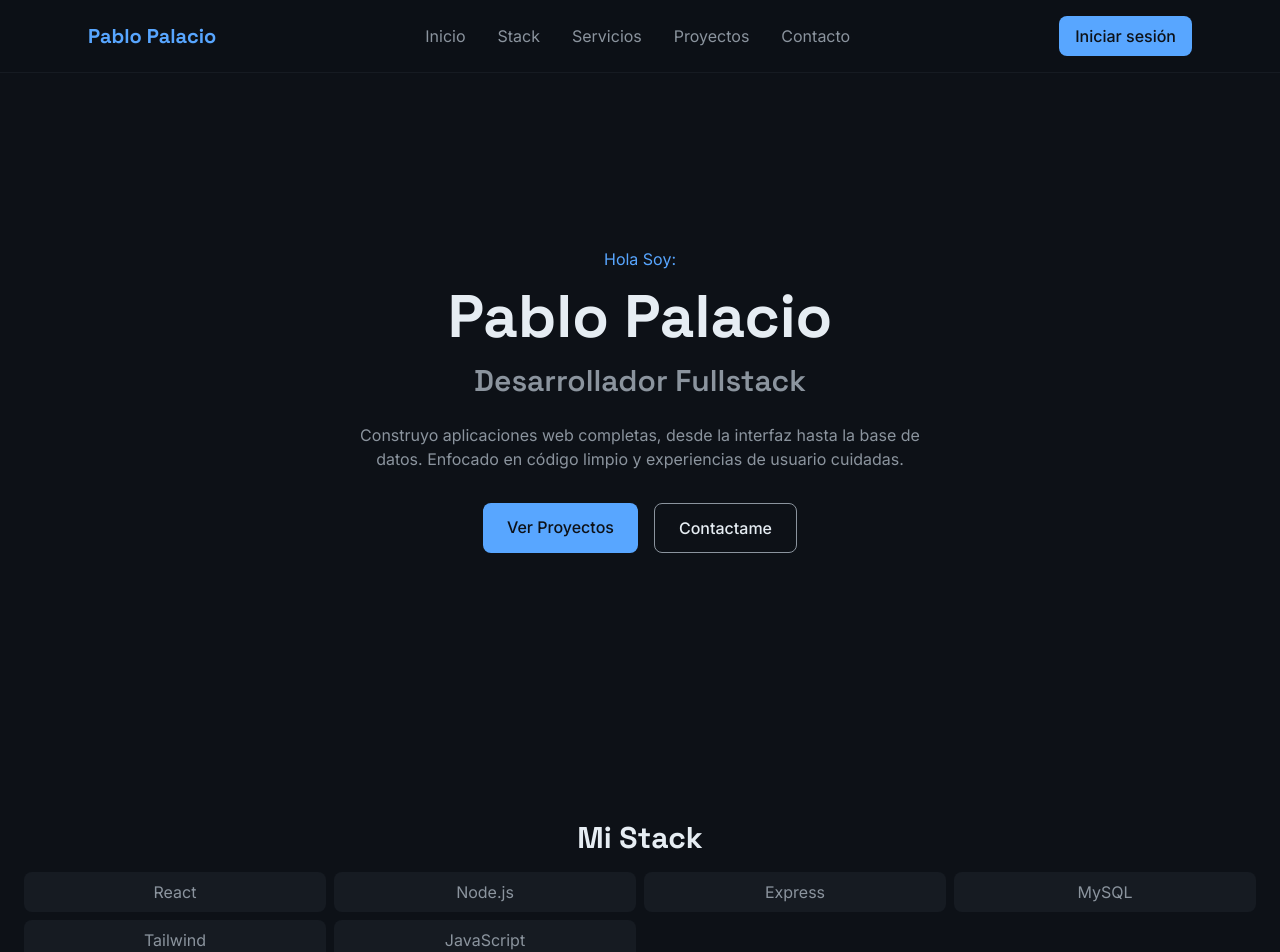
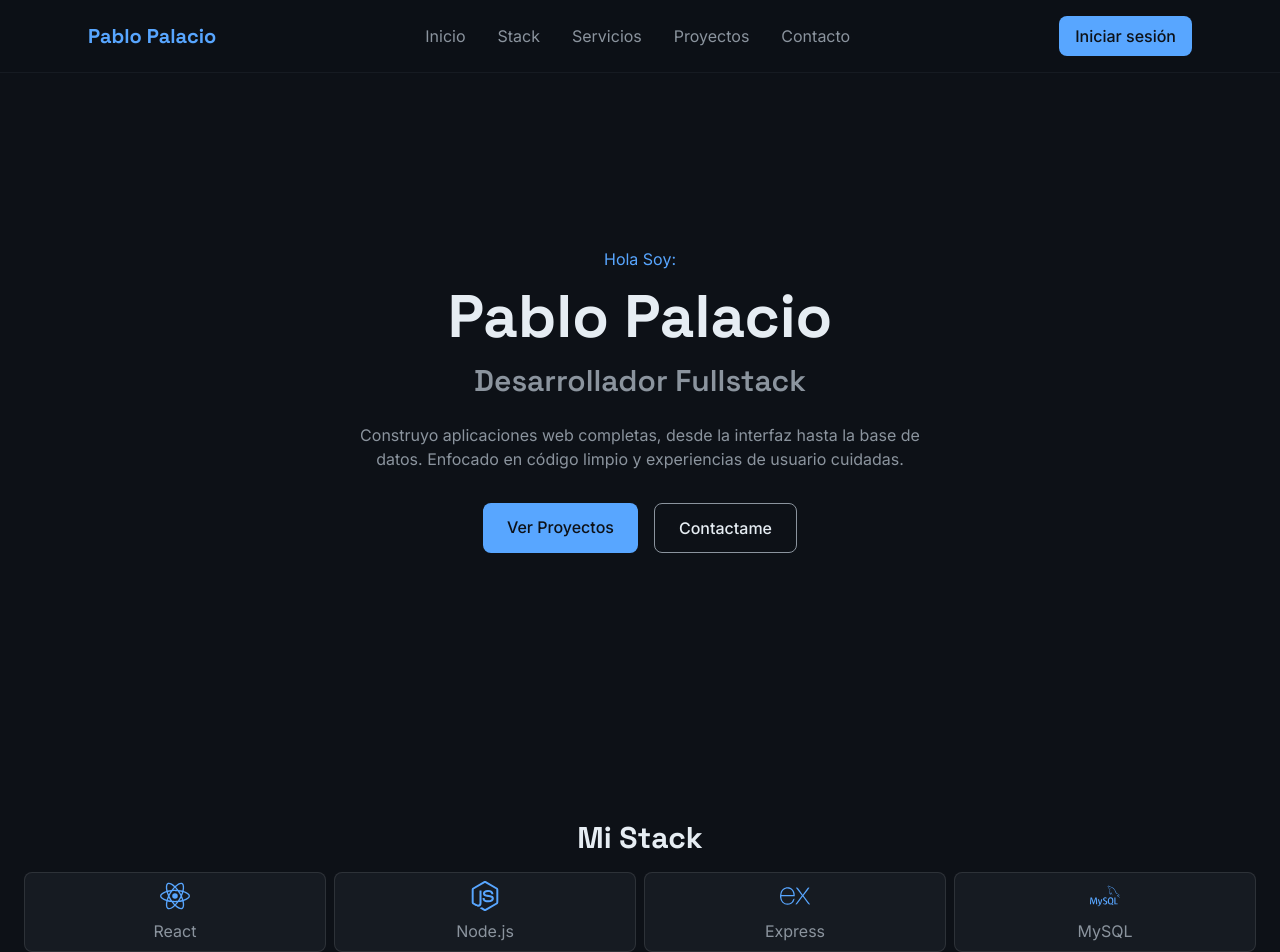
Before and after one commit to kanup09/MiPortfolio, a React (Vite) app: page / in a window 1280 px wide. Shown: the top 952 px of the page. Built offline with nearby package versions, Linux system fonts and the light colour scheme.

Commit message:
Integracion de inconos React
instalamos libreria de iconos de react y agregamos a stack

```diff
--- a/package.json
+++ b/package.json
@@ -11,7 +11,8 @@
   },
   "dependencies": {
     "react": "^19.2.8",
-    "react-dom": "^19.2.8"
+    "react-dom": "^19.2.8",
+    "react-icons": "^5.7.0"
   },
   "devDependencies": {
     "@eslint/js": "^10.0.1",
--- a/src/components/Stack.jsx
+++ b/src/components/Stack.jsx
@@ -1,6 +1,14 @@
+import { SiReact, SiNodedotjs, SiExpress, SiMysql, SiTailwindcss, SiJavascript } from "react-icons/si";
 
 function Stack(){
-    const tecnologias = ["React", "Node.js", "Express", "MySQL", "Tailwind", "JavaScript"];
+    const tecnologias = [
+        { nombre: "React", icono: SiReact },
+        { nombre: "Node.js", icono: SiNodedotjs },
+        { nombre: "Express", icono: SiExpress },
+        { nombre: "MySQL", icono: SiMysql },
+        { nombre: "Tailwind", icono: SiTailwindcss },
+        { nombre: "JavaScript", icono: SiJavascript },
+    ];
 
     return(
         <section id="stack"
@@ -11,11 +19,15 @@ function Stack(){
                 </h2>
             </div>
             <div className="grid grid-cols-2 md:grid-cols-4 gap-2">
-                {tecnologias.map((tecno)=>(
-                    <div key={tecno} className="bg-surface text-muted p-2 block rounded-lg md:rounded-lg text-center">
-                        {tecno}
+                {tecnologias.map((tecno)=>{
+                    const Icono = tecno.icono
+                    return(
+                    <div key={tecno.nombre} className="bg-surface text-muted p-2 block rounded-lg md:rounded-lg text-center border border-white/10">
+                        <Icono className="text-3xl text-primary mb-2 mx-auto" />
+                        <p>{tecno.nombre}</p>
                     </div>
-                ))}
+                    )
+                })}
             </div>
 
         </section>
```
Also changed, not shown: 1 other file (tests, documents, lock files or other folders).
